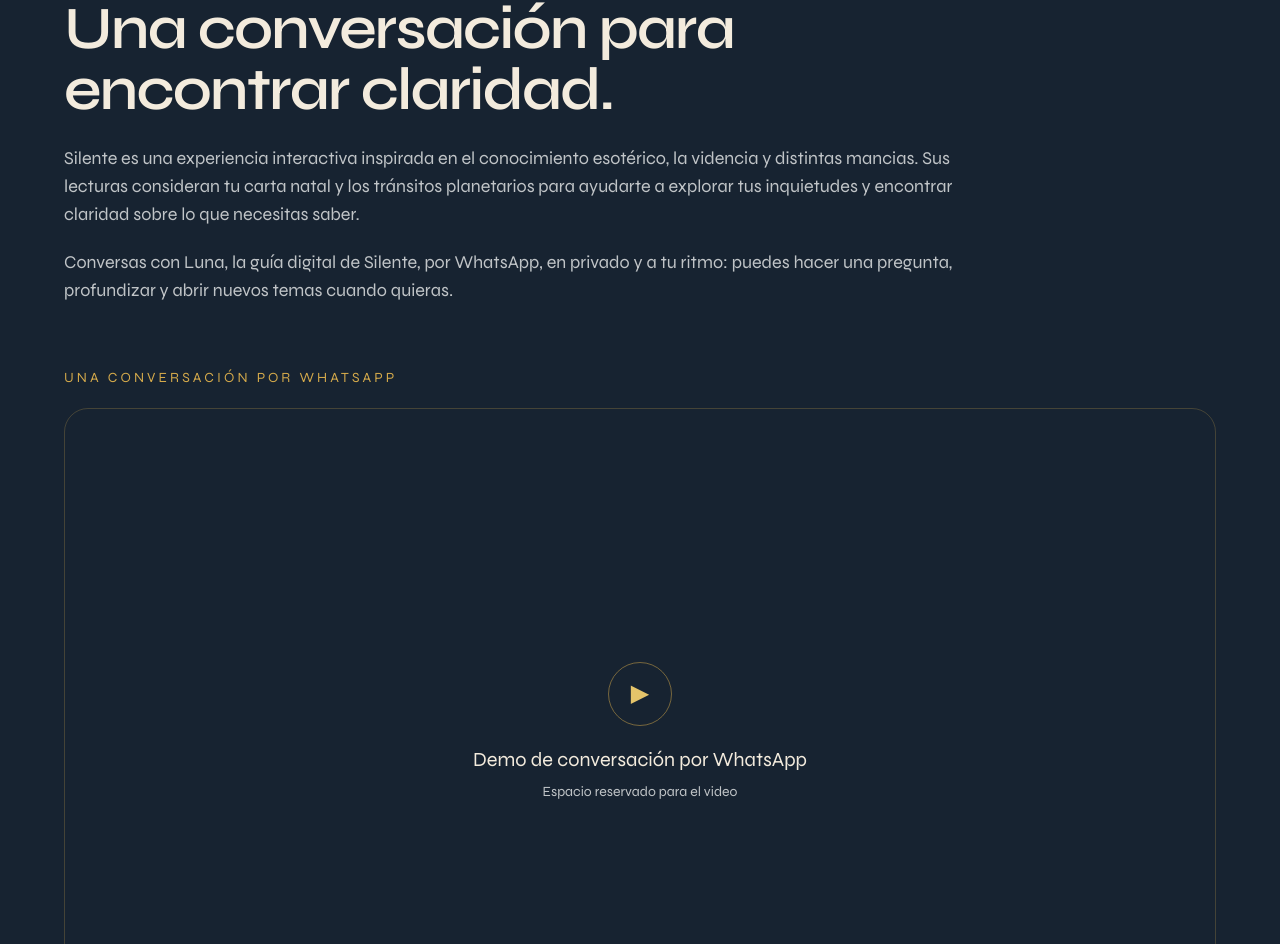
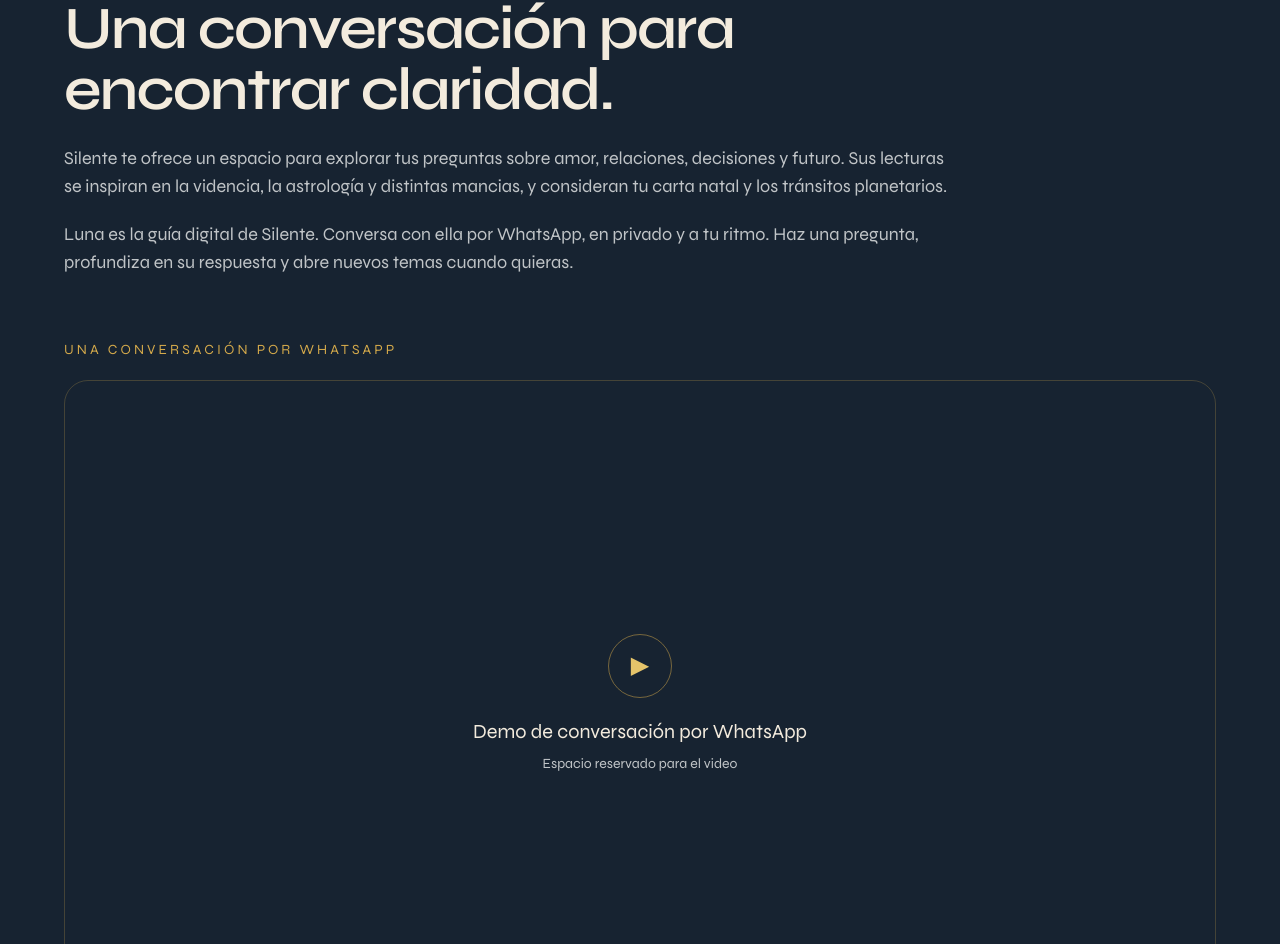
Before and after one commit to ElCopyPaste/silente-web, a Next.js app: page / in a window 1280 px wide. Shown: the part 1223-2167 px from the top of the page. Built offline with nearby package versions, Linux system fonts and the light colour scheme.

Commit message:
Actualizar explicación de Silente y Luna

```diff
--- a/app/page.tsx
+++ b/app/page.tsx
@@ -13,10 +13,10 @@ function WhatIsSilenteSection() {
             Una conversación para encontrar claridad.
           </h2>
           <p className="mt-6 text-base leading-7 text-[var(--silente-muted)] md:text-lg">
-            Silente es una experiencia interactiva inspirada en el conocimiento esotérico, la videncia y distintas mancias. Sus lecturas consideran tu carta natal y los tránsitos planetarios para ayudarte a explorar tus inquietudes y encontrar claridad sobre lo que necesitas saber.
+            Silente te ofrece un espacio para explorar tus preguntas sobre amor, relaciones, decisiones y futuro. Sus lecturas se inspiran en la videncia, la astrología y distintas mancias, y consideran tu carta natal y los tránsitos planetarios.
           </p>
           <p className="mt-5 text-base leading-7 text-[var(--silente-muted)] md:text-lg">
-            Conversas con Luna, la guía digital de Silente, por WhatsApp, en privado y a tu ritmo: puedes hacer una pregunta, profundizar y abrir nuevos temas cuando quieras.
+            Luna es la guía digital de Silente. Conversa con ella por WhatsApp, en privado y a tu ritmo. Haz una pregunta, profundiza en su respuesta y abre nuevos temas cuando quieras.
           </p>
         </div>
 
```
